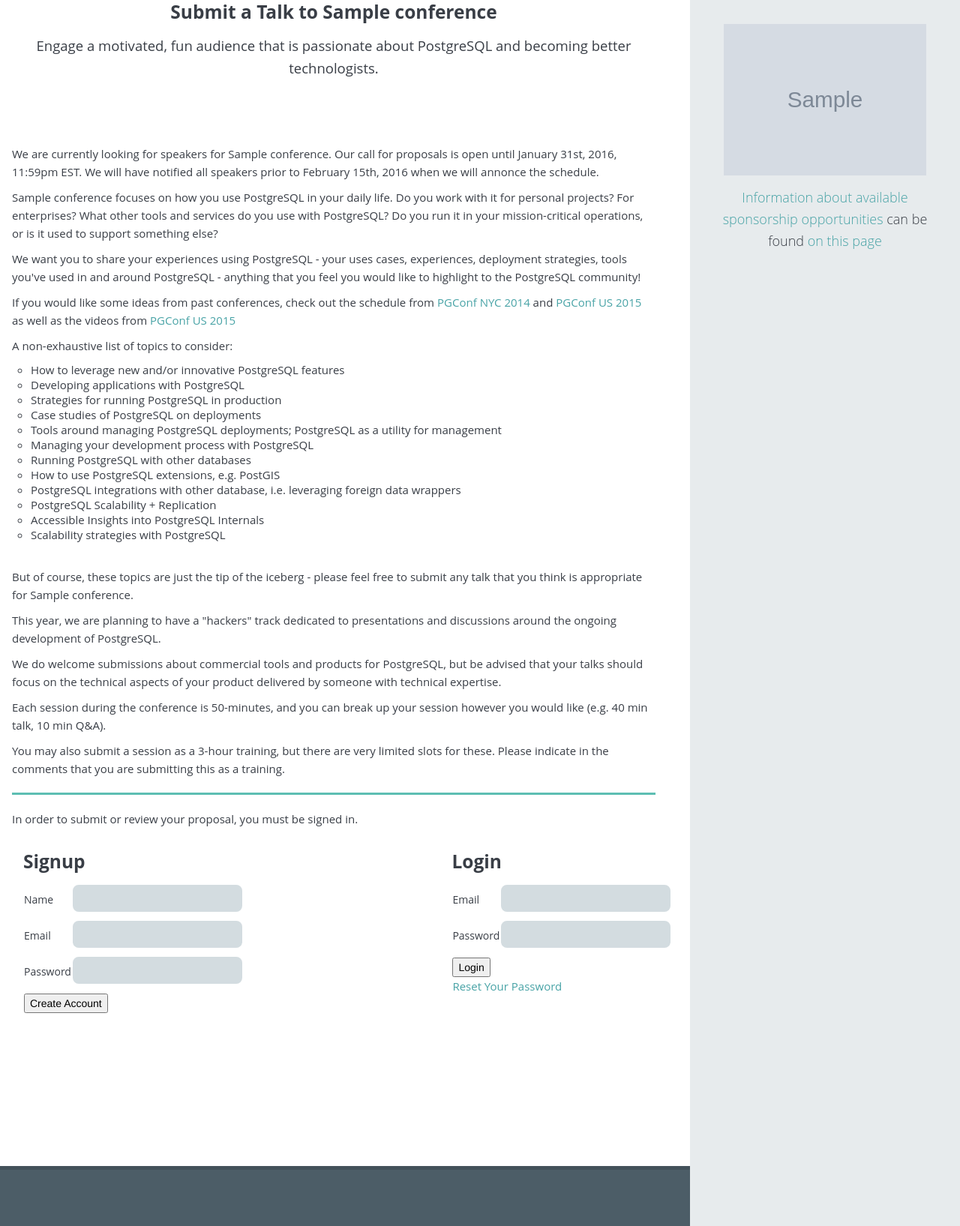
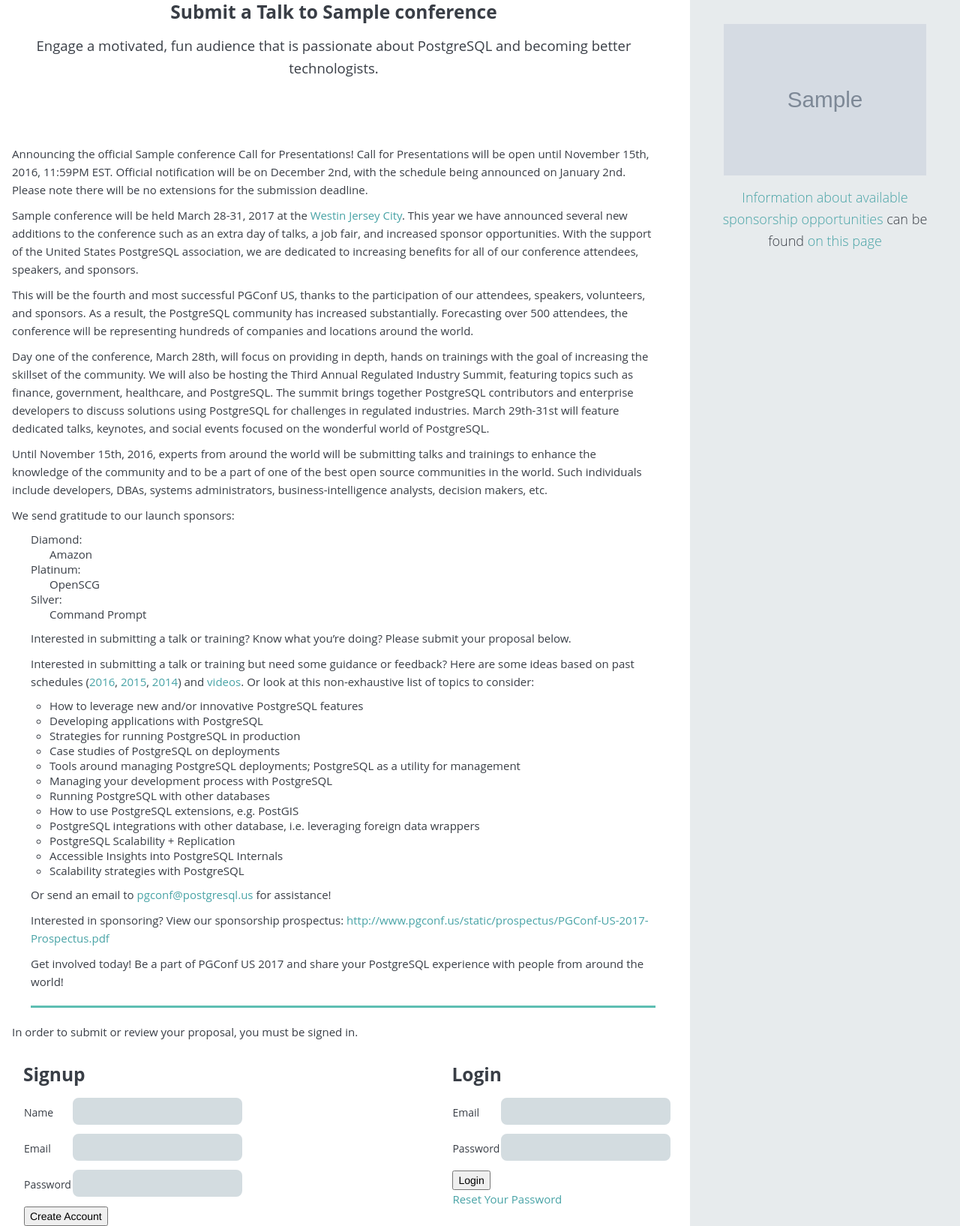
Before and after one commit to jkatz/nycpug, a Django app: template nycpug/templates/submit.html in a window 1280 px wide. Shown: the part 267-1902 px from the top of the page at 75% size. Run offline with Django 3.2, Linux system fonts and the light colour scheme; the template is opened without the code that fills it: most values are stand-ins (such as "Sample title", 1, 10 or a date in 2020); grey boxes marked "Sample" are stand-in pictures; form fields are guessed from the names that the template uses; parts of the project's set-up code (start-up, migrations or seed data) failed here and were passed over; some libraries are stand-ins or nearby versions.

Commit message:
Updated CFP copy

```diff
--- a/nycpug/templates/submit.html
+++ b/nycpug/templates/submit.html
@@ -47,12 +47,35 @@
           <hr />
           {% include '_submit_form.html' %}
         {% else %}
-          <p>We are currently looking for speakers for {{ conference.name }}.   Our call for proposals is open until January 31st, 2016, 11:59pm EST.  We will have notified all speakers prior to February 15th, 2016 when we will annonce the schedule.</p>
-          <p>{{ conference.name }} focuses on how you use PostgreSQL in your daily life.  Do you work with it for personal projects?  For enterprises?  What other tools and services do you use with PostgreSQL?  Do you run it in your mission-critical operations, or is it used to support something else?</p>
-          <p>We want you to share your experiences using PostgreSQL - your uses cases, experiences, deployment strategies, tools you've used in and around PostgreSQL - anything that you feel you would like to highlight to the PostgreSQL community!</p>
-          <p>If you would like some ideas from past conferences, check out the schedule from <a href="{% url 'schedule' 2014 %}">PGConf NYC 2014</a> and <a href="{% url 'schedule' 2015 %}">PGConf US 2015</a> as well as the videos from <a href="https://www.youtube.com/pgconfus/" target="_blank">PGConf US 2015</a></p>
-          <p>
-            A non-exhaustive list of topics to consider:
+          <p>Announcing the official {{ conference.name }} Call for Presentations! Call for Presentations will be open until November 15th, 2016, 11:59PM EST. Official notification will be on December 2nd, with the schedule being announced on January 2nd. Please note there will be no extensions for the submission deadline.</p>
+          <p>{{ conference.name }} will be held March 28-31, 2017 at the <a href="/2017/venue/">Westin Jersey City</a>. This year we have announced several new additions to the conference such as an extra day of talks, a job fair, and increased sponsor opportunities. With the support of the United States PostgreSQL association, we are dedicated to increasing benefits for all of our conference attendees, speakers, and sponsors. </p>
+          <p>This will be the fourth and most successful PGConf US, thanks to the participation of our attendees, speakers, volunteers, and sponsors. As a result, the PostgreSQL community has increased substantially. Forecasting over 500 attendees, the conference will be representing hundreds of companies and locations around the world.</p>
+          <p>Day one of the conference, March 28th, will focus on providing in depth, hands on trainings with the goal of increasing the skillset of the community. We will also be hosting the Third Annual Regulated Industry Summit, featuring topics such as finance, government, healthcare, and PostgreSQL. The summit brings together PostgreSQL contributors and enterprise developers to discuss solutions using PostgreSQL for challenges in regulated industries. March 29th-31st will feature dedicated talks, keynotes, and social events focused on the wonderful world of PostgreSQL.</p>
+          <p>Until November 15th, 2016, experts from around the world will be submitting talks and trainings to enhance the knowledge of the community and to be a part of one of the best open source communities in the world. Such individuals include developers, DBAs, systems administrators, business-intelligence analysts, decision makers, etc.</p>
+          <p>We send gratitude to our launch sponsors:
+            <ul>
+              <li>
+                Diamond:
+                <ul>
+                  <li>Amazon</li>
+                </ul>
+              </li>
+              <li>
+                Platinum:
+                <ul>
+                  <li>OpenSCG</li>
+                </ul>
+              </li>
+              <li>
+                Silver:
+                <ul>
+                  <li>Command Prompt</li>
+                </ul>
+              </li>
+          </p>
+          <p>Interested in submitting a talk or training? Know what you’re doing? Please submit your proposal below.</p>
+
+        <p>Interested in submitting a talk or training but need some guidance or feedback? Here are some ideas based on past schedules (<a href="{% url 'schedule' 2016 %}">2016</a>, <a href="{% url 'schedule' 2015 %}">2015</a>, <a href="{% url 'schedule' 2014 %}">2014</a>) and <a href="https://www.youtube.com/pgconfus/" target="_blank">videos</a>.  Or look at this non-exhaustive list of topics to consider:
           <ul style="list-style-type: circle;">
             <li>How to leverage new and/or innovative PostgreSQL features</li>
             <li>Developing applications with PostgreSQL</li>
@@ -66,19 +89,14 @@
             <li>PostgreSQL Scalability + Replication</li>
             <li>Accessible Insights into PostgreSQL Internals</li>
             <li>Scalability strategies with PostgreSQL</li>
-            </ul><br />
-            But of course, these topics are just the tip of the iceberg - please feel free to submit any talk that you think is appropriate for {{ conference.name }}.
+          </ul>
         </p>
-          <p>This year, we are planning to have a "hackers" track dedicated to presentations and discussions around the ongoing development of PostgreSQL.</p>
-          <p>
-            We do welcome submissions about commercial tools and products for PostgreSQL, but be advised that your talks should focus on the technical aspects of your product delivered by someone with technical expertise.
-          </p>
-          <p>
-            Each session during the conference is 50-minutes, and you can break up your session however you would like (e.g. 40 min talk, 10 min Q&amp;A).
-          </p>
-          <p>
-            You may also submit a session as a 3-hour training, but there are very limited slots for these.  Please indicate in the comments that you are submitting this as a training.
-          </p>
+
+        <p>Or send an email to <a href="mailto:pgconf@postgresql.us">pgconf@postgresql.us</a> for assistance!</p>
+
+        <p>Interested in sponsoring? View our sponsorship prospectus: <a href="http://www.pgconf.us/static/prospectus/PGConf-US-2017-Prospectus.pdf">http://www.pgconf.us/static/prospectus/PGConf-US-2017-Prospectus.pdf</a></p>
+
+        <p>Get involved today! Be a part of PGConf US 2017 and share your PostgreSQL experience with people from around the world!</p>
         <hr />
         {% endif %}
       </div>
```
Lines whose indentation alone changed are shown as unchanged.
